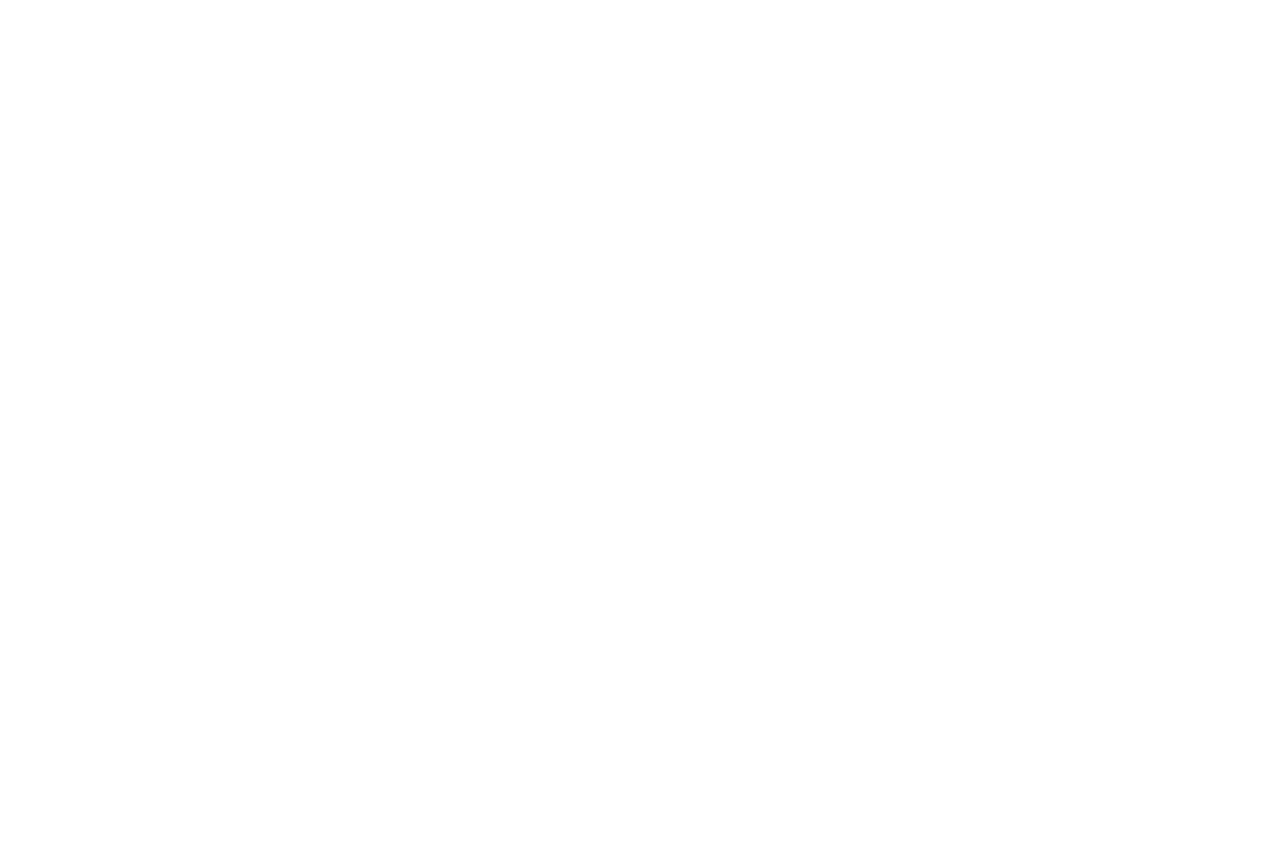
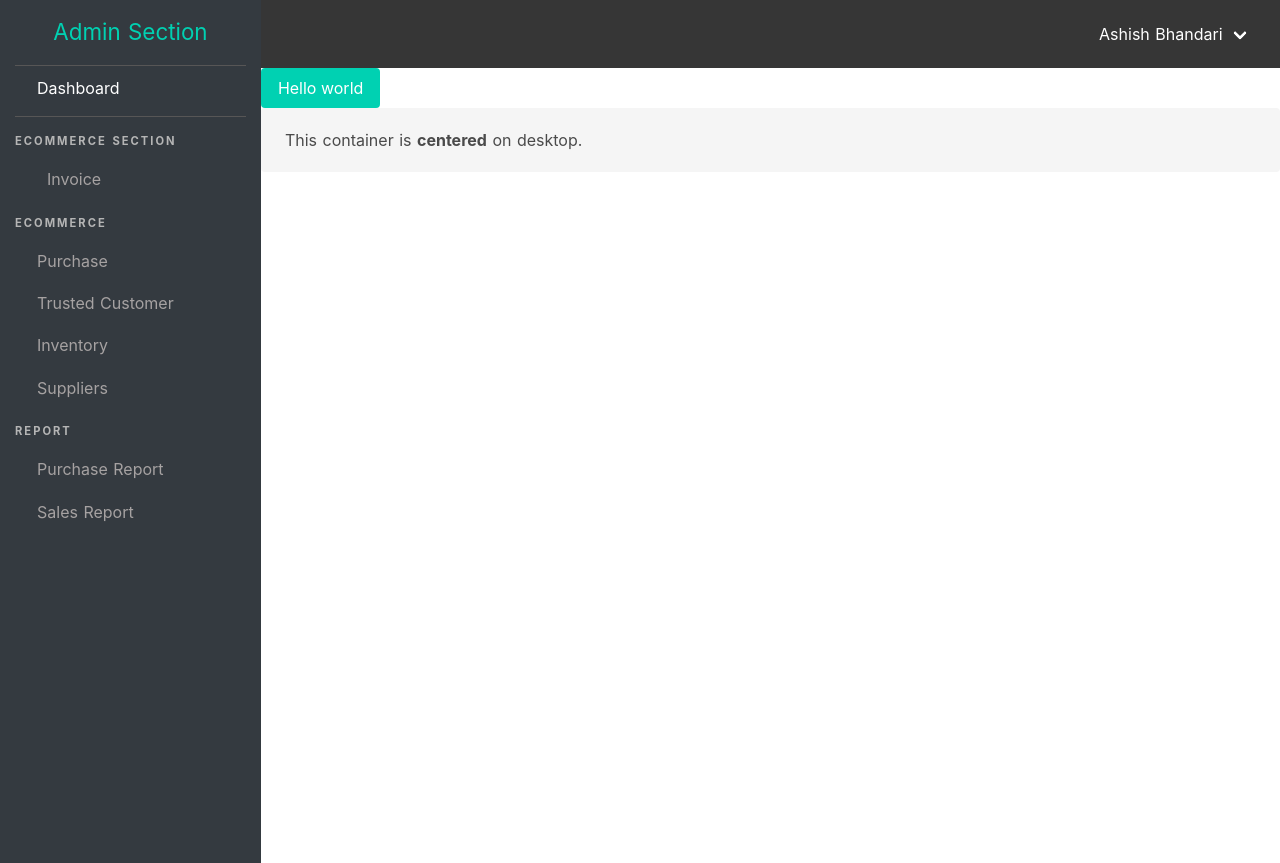
Before and after one commit to ashish336b/summerProject, a Nuxt app in the folder client/: page /dashboard in a window 1280 px wide. Before the commit this address had no page. Before the commit the page ends 800 px from the top, so only its background shows below. Built offline with nearby package versions, Linux system fonts and the light colour scheme.

Commit message:
registered sidebar component globally

```diff
--- a/client/app.html
+++ b/client/app.html
@@ -1,6 +1,7 @@
 <!DOCTYPE html>
 <html {{ HTML_ATTRS }}>
   <head {{ HEAD_ATTRS }}>
+
     {{ HEAD }}
   </head>
   <body {{ BODY_ATTRS }}>
--- a/client/assets/stylesheet/main.scss
+++ b/client/assets/stylesheet/main.scss
@@ -14,7 +14,7 @@
 }
 
 nav .container {
-  max-width: 95%;
+  max-width: 95% !important;
 }
 
 .sidebar {
@@ -45,7 +45,8 @@
   background-color: transparent;
 }
 
-.sidebar .active , .sidebar .nuxt-link-active  {
+.sidebar .active,
+.sidebar .nuxt-link-active {
   background-color: transparent;
   color: white;
 }
--- a/client/components/sideNav.vue
+++ b/client/components/sideNav.vue
@@ -9,7 +9,7 @@
     <aside class="menu">
       <ul class="menu-list">
         <li class="my-1">
-          <nuxt-link to="/about">
+          <nuxt-link to="/dashboard">
             <div class="list">
               <span class="iconify" data-icon="ic:twotone-dashboard" data-inline="false"></span>
               <p>Dashboard</p>
@@ -18,16 +18,43 @@
         </li>
       </ul>
       <div class="divider mb-4"></div>
+      <p class="menu-label has-text-weight-bold">Ecommerce Section</p>
+      <ul class="menu-list">
+        <li>
+          <a class="custom-list-container">
+            <div class="list">
+              <span class="iconify" data-icon="ic:twotone-dashboard" data-inline="false"></span>
+              <p for="second">
+                <label for="second">Invoice</label>
+              </p>
+              <!-- <span class="iconify" data-icon="dashicons:arrow-down-alt2" data-inline="false"></span> -->
+              <span class="iconify" data-icon="dashicons:arrow-right" data-inline="false"></span>
+            </div>
+          </a>
+          <input type="checkbox" id="second" />
+          <ul class="hide">
+            <li>
+              <a href="#">Member</a>
+            </li>
+            <li>
+              <a href="#" class="dropdown-item">Member</a>
+            </li>
+            <li>
+              <a href="#" class="dropdown-item">Member</a>
+            </li>
+          </ul>
+        </li>
+      </ul>
 
       <p class="menu-label has-text-weight-bold">Ecommerce</p>
       <ul class="menu-list">
         <li>
-          <a class>
+          <nuxt-link to="/purchase">
             <div class="list">
               <span class="iconify" data-icon="ri:medicine-bottle-line" data-inline="false"></span>
               <p>Purchase</p>
             </div>
-          </a>
+          </nuxt-link>
         </li>
       </ul>
       <ul class="menu-list">
--- a/client/pages/about.vue
+++ b/client/components/sidebar.vue
@@ -5,7 +5,7 @@
       <div class="main" id="main">
         <topNav />
         <div class="main-content">
-          <h1>About Page</h1>
+          <slot></slot>
         </div>
       </div>
     </div>
@@ -13,8 +13,8 @@
 </template>
 
 <script>
-import topNav from "../components/topNavbar";
-import sideNav from "../components/sideNav";
+import topNav from "./topNavbar";
+import sideNav from "./sideNav";
 export default {
   components: {
     topNav,
--- a/client/nuxt.config.js
+++ b/client/nuxt.config.js
@@ -1,41 +1,41 @@
-
 export default {
   /*
    ** Nuxt rendering mode
    ** See https://nuxtjs.org/api/configuration-mode
    */
-  mode: 'universal',
+  mode: "universal",
   /*
    ** Nuxt target
    ** See https://nuxtjs.org/api/configuration-target
    */
-  target: 'server',
+  target: "server",
   /*
    ** Headers of the page
    ** See https://nuxtjs.org/api/configuration-head
    */
   head: {
-    title: process.env.npm_package_name || '',
+    title: process.env.npm_package_name || "",
     meta: [
-      { charset: 'utf-8' },
-      { name: 'viewport', content: 'width=device-width, initial-scale=1' },
-      { hid: 'description', name: 'description', content: process.env.npm_package_description || '' }
+      { charset: "utf-8" },
+      { name: "viewport", content: "width=device-width, initial-scale=1" },
+      {
+        hid: "description",
+        name: "description",
+        content: process.env.npm_package_description || ""
+      }
     ],
-    link: [
-      { rel: 'icon', type: 'image/x-icon', href: '/favicon.ico' }
-    ]
+    link: [{ rel: "icon", type: "image/x-icon", href: "/favicon.ico" }]
   },
   /*
    ** Global CSS
    */
-  css: [
-    '~assets/stylesheet/main.scss'
-  ],
+  css: ["~assets/stylesheet/main.scss"],
   /*
    ** Plugins to load before mounting the App
    ** https://nuxtjs.org/guide/plugins
    */
   plugins: [
+    "./plugins/globalComponents"
   ],
   /*
    ** Auto import components
@@ -47,14 +47,13 @@
    */
   buildModules: [
     // Doc: https://github.com/nuxt-community/eslint-module
-
   ],
   /*
    ** Nuxt.js modules
    */
   modules: [
     // Doc: https://axios.nuxtjs.org/usage
-    '@nuxtjs/axios'
+    "@nuxtjs/axios"
   ],
   /*
    ** Axios module configuration
@@ -65,6 +64,5 @@
    ** Build configuration
    ** See https://nuxtjs.org/api/configuration-build/
    */
-  build: {
-  }
-}
+  build: {}
+};
--- /dev/null
+++ b/client/pages/dashboard/index.vue
@@ -0,0 +1,21 @@
+<template>
+  <div>
+    <sidebar>
+      <div class="container">
+        <button class="button is-primary">Hello world</button>
+      </div>
+      <div class="container">
+        <div class="notification">
+          This container is
+          <strong>centered</strong> on desktop.
+        </div>
+      </div>
+    </sidebar>
+  </div>
+</template>
+<script>
+export default {};
+</script>
+
+<style>
+</style>
--- a/client/pages/index.vue
+++ b/client/pages/index.vue
@@ -1,24 +1,13 @@
 <template>
-  <div>
-    <div class="main-body">
-      <sideNav />
-      <div class="main" id="main">
-        <topNav />
-        <div class="main-content"></div>
-      </div>
+  <sidebar>
+    <div class="container">
+      <button class="button is-danger">Hello world</button>
     </div>
-  </div>
+  </sidebar>
 </template>
 
 <script>
-import topNav from "../components/topNavbar";
-import sideNav from "../components/sideNav";
-export default {
-  components: {
-    topNav,
-    sideNav
-  }
-};
+export default {};
 </script>
 
 <style>
--- /dev/null
+++ b/client/pages/purchase.vue
@@ -0,0 +1,29 @@
+<template>
+  <div>
+    <div class="main-body">
+      <sideNav />
+      <div class="main" id="main">
+        <topNav />
+        <div class="main-content">
+           <div class="hero">
+              <h1>Purchase</h1>
+           </div>
+        </div>
+      </div>
+    </div>
+  </div>
+</template>
+
+<script>
+import topNav from "../components/topNavbar";
+import sideNav from "../components/sideNav";
+export default {
+  components: {
+    topNav,
+    sideNav
+  }
+};
+</script>
+
+<style>
+</style>
--- /dev/null
+++ b/client/plugins/globalComponents.js
@@ -0,0 +1,7 @@
+import Vue from 'vue';
+import sidebar from '../components/sidebar';
+
+const components = {sidebar}
+Object.entries(components).forEach(([name, component]) => {
+   Vue.component(name, component)
+ })
```
Lines whose indentation alone changed are shown as unchanged.
